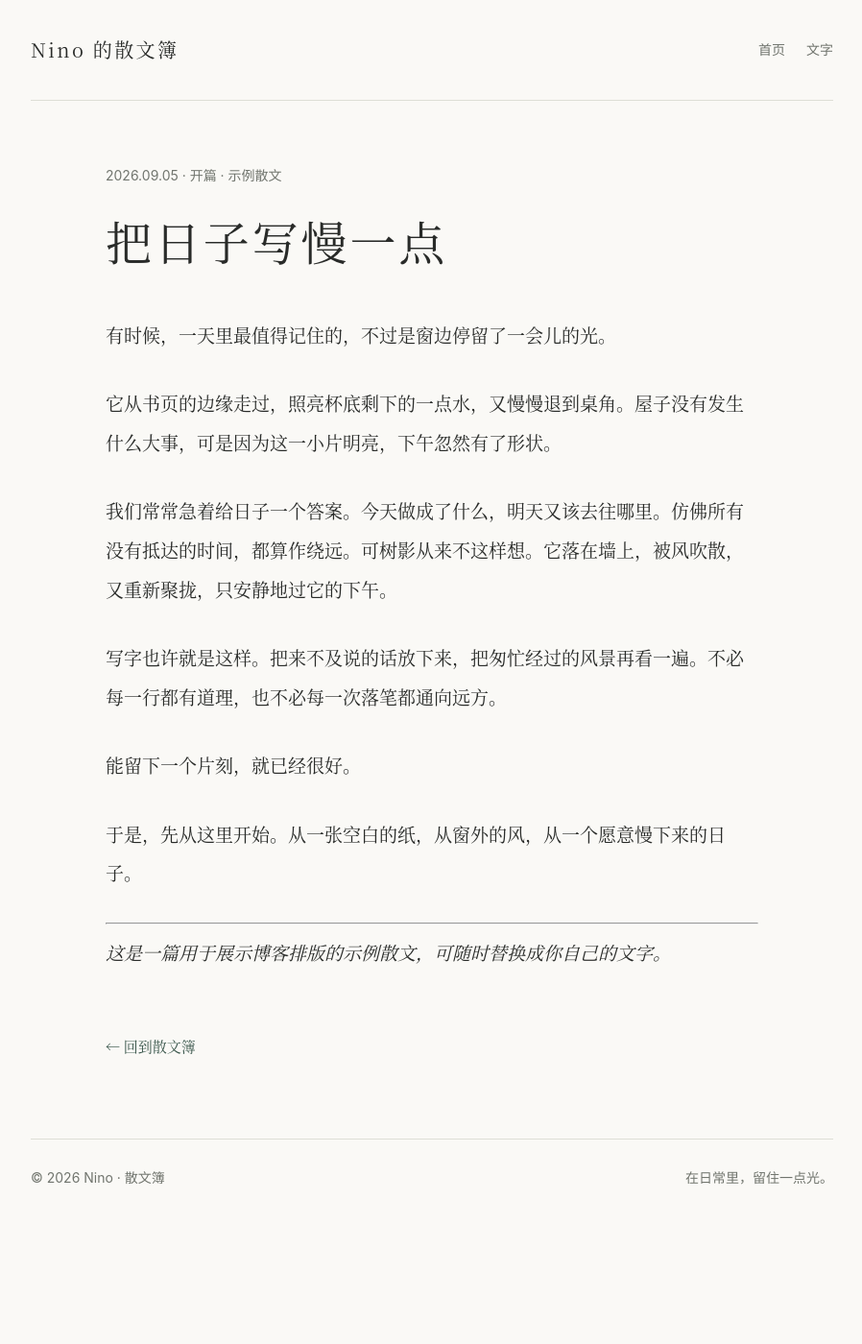
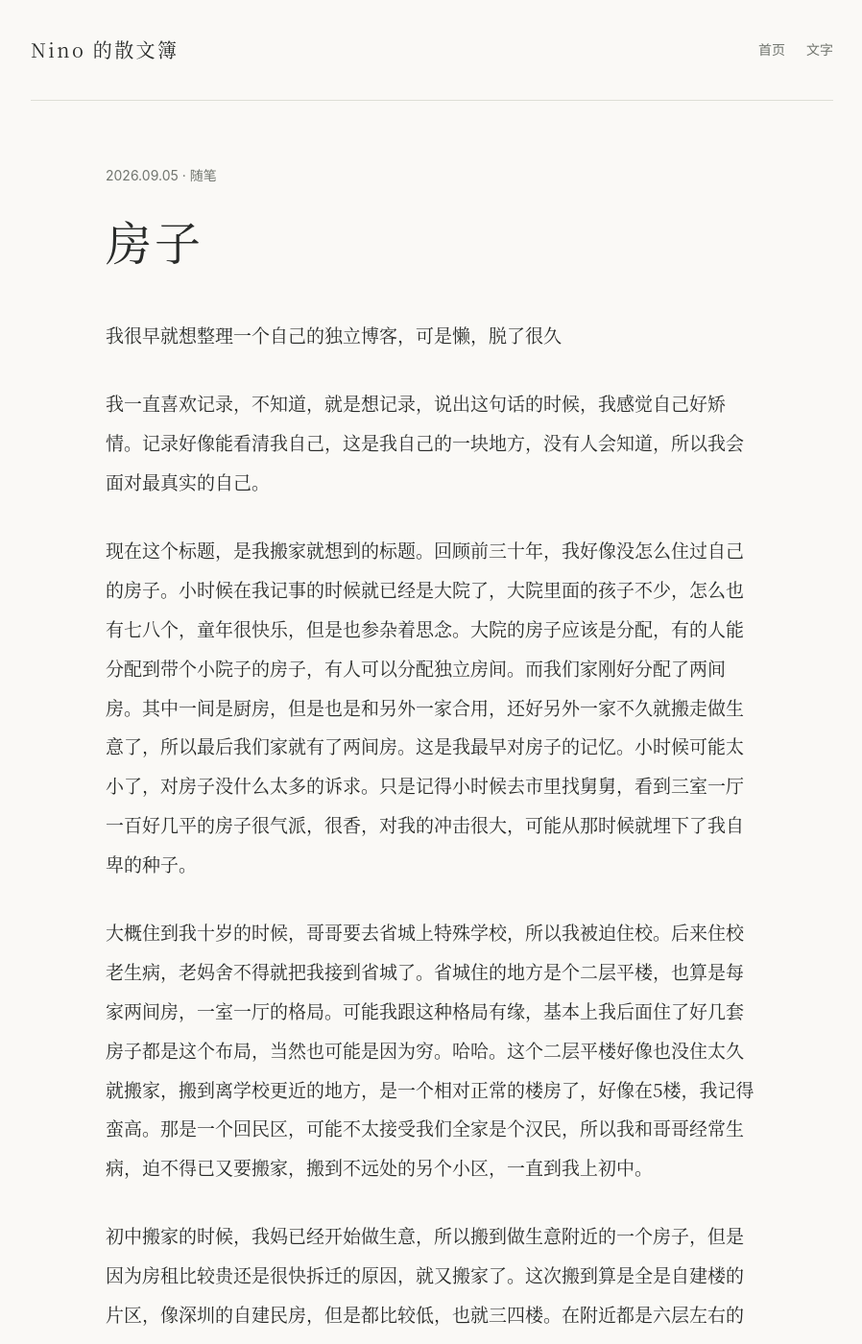
Before and after one commit to Nino-bo/Nino-bo.github.io, a Jekyll site: the page built from _posts/2026-09-05-a-quiet-afternoon.md, in a window 1280 px wide and 1400 px high. Shown: the whole window at 96% size, without its empty margins (190-1088 px from the left). Built offline with Jekyll 4.4.1, drawn with Linux system fonts in a browser that asks for light colours; some of the changed text lies outside the part shown.

Commit message:
Update 2026-09-05-a-quiet-afternoon.md

```diff
--- a/_posts/2026-09-05-a-quiet-afternoon.md
+++ b/_posts/2026-09-05-a-quiet-afternoon.md
@@ -1,21 +1,33 @@
 ---
 layout: default
-title: "把日子写慢一点"
+title: "房子"
 date: 2026-09-05 08:00:00 +0800
-category: 开篇 · 示例散文
-excerpt: "有时候，一天里最值得记住的，不过是窗边停留了一会儿的光。"
+category: 随笔
+excerpt: "也许这是最后一次搬家了"
 ---
-有时候，一天里最值得记住的，不过是窗边停留了一会儿的光。
+我很早就想整理一个自己的独立博客，可是懒，脱了很久
 
-它从书页的边缘走过，照亮杯底剩下的一点水，又慢慢退到桌角。屋子没有发生什么大事，可是因为这一小片明亮，下午忽然有了形状。
+我一直喜欢记录，不知道，就是想记录，说出这句话的时候，我感觉自己好矫情。记录好像能看清我自己，这是我自己的一块地方，没有人会知道，所以我会面对最真实的自己。
 
-我们常常急着给日子一个答案。今天做成了什么，明天又该去往哪里。仿佛所有没有抵达的时间，都算作绕远。可树影从来不这样想。它落在墙上，被风吹散，又重新聚拢，只安静地过它的下午。
+现在这个标题，是我搬家就想到的标题。回顾前三十年，我好像没怎么住过自己的房子。小时候在我记事的时候就已经是大院了，大院里面的孩子不少，怎么也有七八个，童年很快乐，但是也参杂着思念。大院的房子应该是分配，有的人能分配到带个小院子的房子，有人可以分配独立房间。而我们家刚好分配了两间房。其中一间是厨房，但是也是和另外一家合用，还好另外一家不久就搬走做生意了，所以最后我们家就有了两间房。这是我最早对房子的记忆。小时候可能太小了，对房子没什么太多的诉求。只是记得小时候去市里找舅舅，看到三室一厅一百好几平的房子很气派，很香，对我的冲击很大，可能从那时候就埋下了我自卑的种子。
 
-写字也许就是这样。把来不及说的话放下来，把匆忙经过的风景再看一遍。不必每一行都有道理，也不必每一次落笔都通向远方。
+大概住到我十岁的时候，哥哥要去省城上特殊学校，所以我被迫住校。后来住校老生病，老妈舍不得就把我接到省城了。省城住的地方是个二层平楼，也算是每家两间房，一室一厅的格局。可能我跟这种格局有缘，基本上我后面住了好几套房子都是这个布局，当然也可能是因为穷。哈哈。这个二层平楼好像也没住太久就搬家，搬到离学校更近的地方，是一个相对正常的楼房了，好像在5楼，我记得蛮高。那是一个回民区，可能不太接受我们全家是个汉民，所以我和哥哥经常生病，迫不得已又要搬家，搬到不远处的另个小区，一直到我上初中。
 
-能留下一个片刻，就已经很好。
+初中搬家的时候，我妈已经开始做生意，所以搬到做生意附近的一个房子，但是因为房租比较贵还是很快拆迁的原因，就又搬家了。这次搬到算是全是自建楼的片区，像深圳的自建民房，但是都比较低，也就三四楼。在附近都是六层左右的居民区有点格格不入，像贫民窟，里面基本都是打工人。房租很便宜，住到高中。因为又要拆迁了，所以不得不又搬家。
 
-于是，先从这里开始。从一张空白的纸，从窗外的风，从一个愿意慢下来的日子。
+这次又扳回小区里面独立的二层楼房，这个楼房建在院内的停车区方便，被前面的6层楼房挡的全年不见阳光，所以夏天很凉快，冬天更冷。这个里面没有厕所，所以老爸在屋里自建了一个厕所，避免去很脏很乱的公共厕所，现在想想哪个画面还是会有一股反味，在社会底层呆的久了，其实觉得底层人民和蟑螂基本没什么区别。
+
+上大学之后我就开始住校了。毕业第一年我工资8000，说我表现不好要给我降工资，降到7000，税后可能也就到手五千多。因为家庭变故，我把老妈接到北京和我一起合住。所以为了住的相对好点，我租了一套2900的一居室，同学都觉得我太奢侈，可是其中的心酸谁又能了解。工作一年之后我跳槽，老妈也不再和我合住，她找了一份工作，要去更远的地方。我也开始进入合租的模式，三室一厅，我住主卧，租金2000。这个主卧基本就我自己，另外两个次卧都是两队夫妻，其中一对夫妻经常干架，所以楼下经常上来找。
+
+后来我就考研了，要拼一把了，我把工作辞了，自己一个人在这个卧室里经历了痛苦的两个半月，一周只出门一次，一次买一周的食物，每天基本都是面条之类的，一是方便，更重要的是便宜。后来考研上岸，我没什么收入来源，只能搬到老妈那里去住。那个屋子大概只有5平，普通人家的一个厕所，摆了一个上下铺，我住下铺，因为上铺我坐不直，会碰到房顶，一个水槽，整个屋子都是霉菌，非常的潮湿，电脑呆了俩月因为潮湿打不开机器。时至今日很难想象那段日子，但是也还好，有老妈陪着。也没住太久，也就半年，我就去读研了。
+
+研究生毕业之后，因为不和对象住一起，最后还是和老妈住一起，我不想她住那么潮湿的房子，后面租了一套便宜的两居室，3000，不过相对于那时我的工资，已经完全没压力了。我住稍微大一点的屋子，老妈住小一点的卧室。就这样住了四年。这套房子在一楼，也比较潮，但是相对于老妈上一个5平的小屋子还是好很多，最起码有暖气和热水器这些，吃饭也可以在客厅。
+
+就在今年7月，我也要进入到自己的人生下一阶段，我要结婚了，所以我要和自己的另一半要在一起，要一起养一只可爱的狗狗。我们一起搬到新家，这个新家也许也还要住一两年，但是不会很久，因为我们已经决定要买房子，属于我们自己的房子，不想再这么漂泊下去。
+
+现在都在提倡不要买房，我在30岁的时候才住上相对独立的房子，用自己的爱人，和一只小狗。漂泊太久，看惯了太多的人间悲剧，所以以至于我觉得我变得很冷漠，不会同情，不会怜悯，虽然还会时不时的善良。所以我还是想要拥有一套自己的住房，不再这么的漂泊流浪，也给自己找一个可以按照自己喜欢的样子装修的房子。
+
+到现在已经慢慢不知道什么喜欢，对很多都很平淡，可能是潜意识里那些东西都会消逝离开我，我也不会用力抓住什么，我也才30岁，心气儿好像不那么足了，不知道以后真的拥有自己房子之后，又是一种什么样的情感，也许依旧平淡，因为前半生磨平了我的内心的棱角。
 
 ---
 
```
